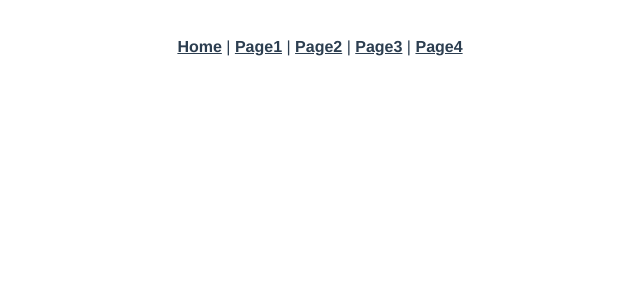
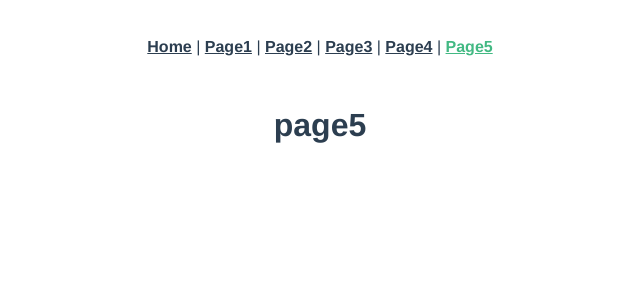
Before and after one commit to konno10/hoge, a Vue app: page /Page5 in a window 1280 px wide. Shown: the top 300 px of the page, without its empty margins (320-960 px from the left). Built offline with nearby package versions, Linux system fonts and the light colour scheme.

Commit message:
PAge5作成

```diff
--- a/src/App.vue
+++ b/src/App.vue
@@ -5,7 +5,8 @@
       <router-link to="/Page1">Page1</router-link> |
       <router-link to="/Page2">Page2</router-link> |
       <router-link to="/Page3">Page3</router-link> |
-      <router-link to="/Page4">Page4</router-link>
+      <router-link to="/Page4">Page4</router-link> |
+      <router-link to="/Page5">Page5</router-link>
     </div>
     <router-view/>
   </div>
--- a/src/router/index.js
+++ b/src/router/index.js
@@ -29,6 +29,11 @@ const routes = [
     path: '/Page4',
     name: 'Page4',
     component: () => import('../views/Page4.vue')
+  },
+  {
+    path: '/Page5',
+    name: 'Page5',
+    component: () => import('../views/Page5.vue')
   }
 ]
 
--- /dev/null
+++ b/src/views/Page5.vue
@@ -0,0 +1,5 @@
+<template>
+  <div class="about">
+    <h1>page5</h1>
+  </div>
+</template>
```
